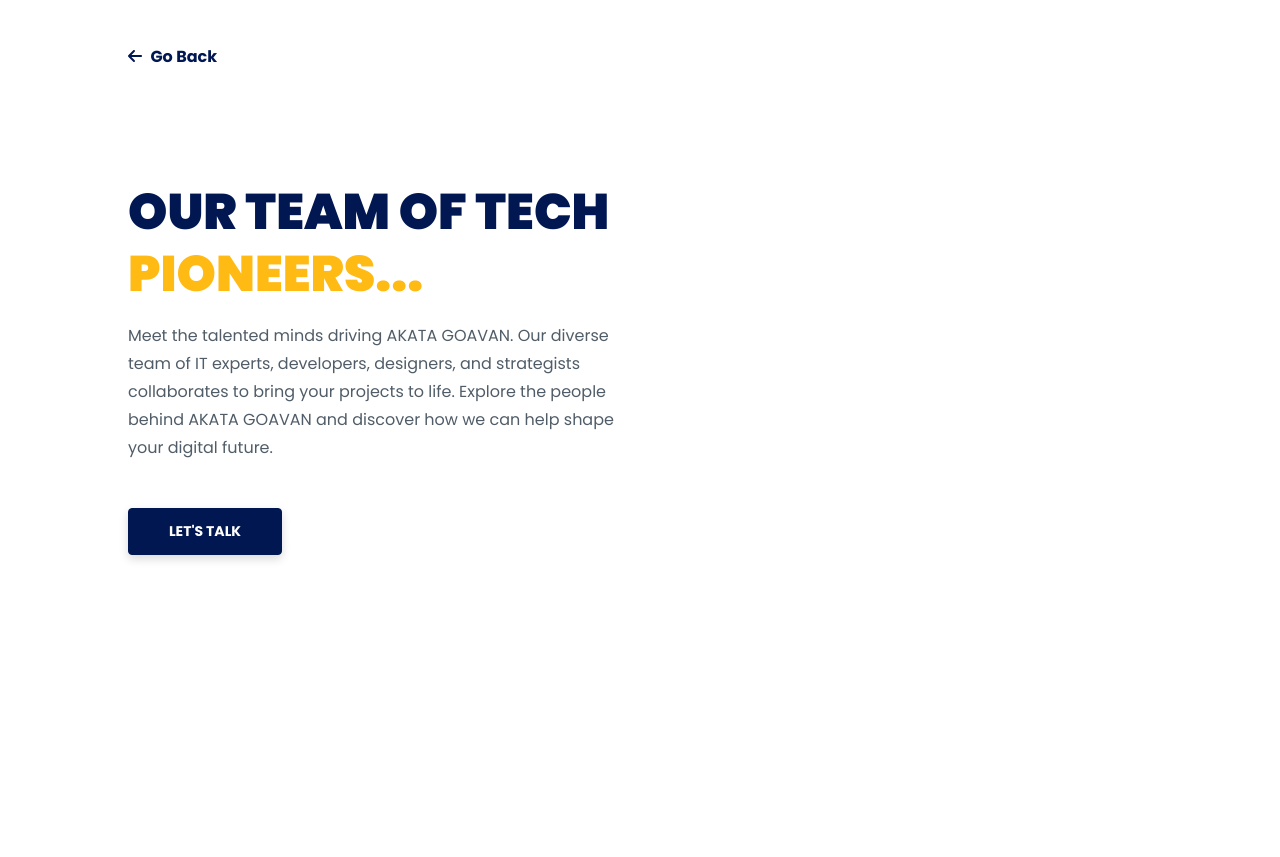
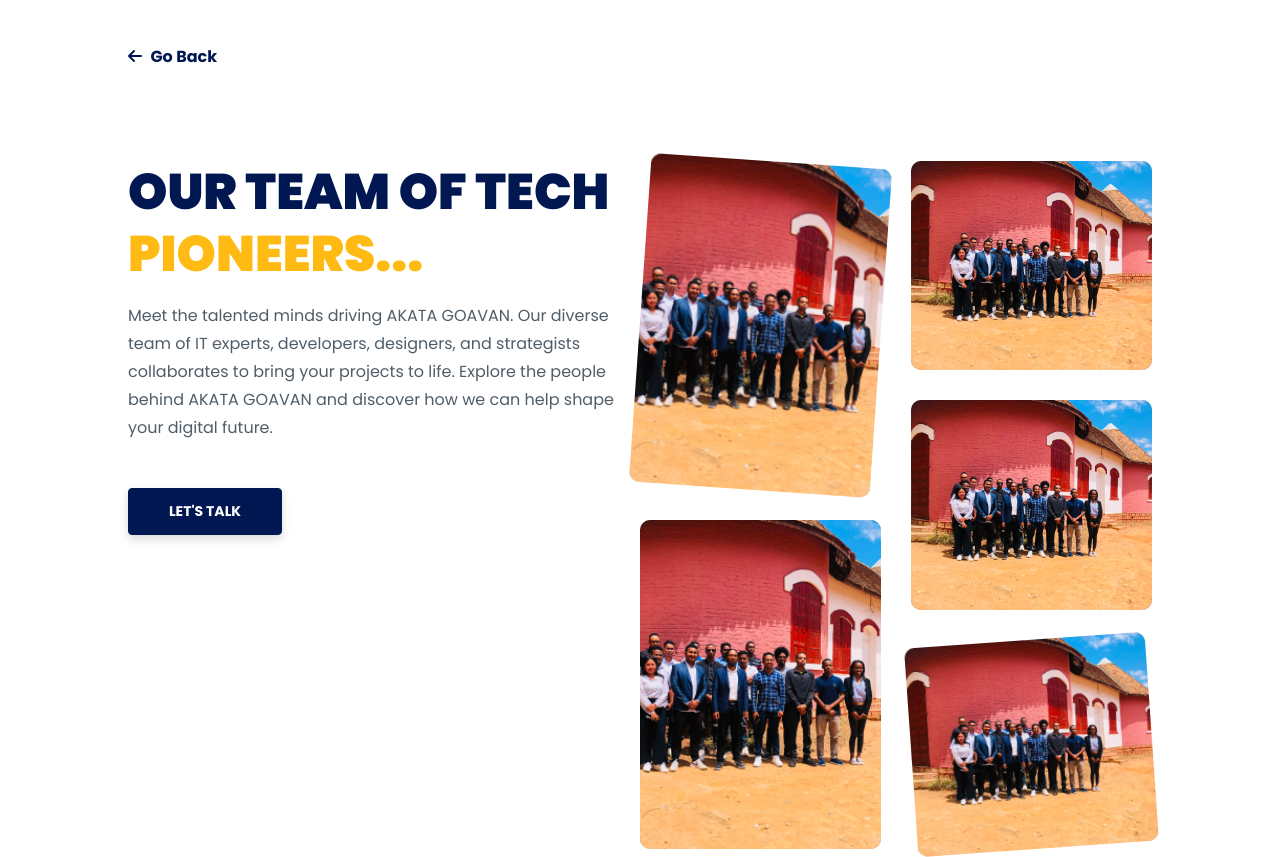
Before and after one commit to maxime-dot/website3, a Next.js app: page /teams in a window 1280 px wide. Before the commit the page ends 800 px from the top, so only its background shows below. Built offline with nearby package versions, Linux system fonts and the light colour scheme.

Commit message:
feat: add image on team card

```diff
--- a/src/app/teams/page.tsx
+++ b/src/app/teams/page.tsx
@@ -4,6 +4,7 @@
 import { FontAwesomeIcon } from "@fortawesome/react-fontawesome";
 import { motion } from "framer-motion";
 import { useRouter } from "next/navigation";
+import Image from "next/image";
 import "./team-page.scss";
 import { faArrowLeft } from "@fortawesome/free-solid-svg-icons";
 import Button from "../components/button/normal/Button";
@@ -55,7 +56,84 @@
             />
           </motion.div>
         </div>
-        <div className="content-gallery"></div>
+        <div className="content-gallery w-100">
+          <div className="card-part">
+            <motion.div
+              initial={{ opacity: 0, y: -40, rotate: 10 }}
+              animate={{ opacity: 1, y: 0, rotate: 4 }}
+              transition={{ delay: 0.2 }}
+              whileHover={{ rotate: 0 }}
+              className="part-photo"
+            >
+              <Image
+                src={"/images/teams/akata-team.png"}
+                alt="akata-team"
+                width={300}
+                height={600}
+                className="card-part-photo"
+              />
+            </motion.div>
+            <motion.div
+              initial={{ opacity: 0, y: -40 }}
+              animate={{ opacity: 1, y: 0 }}
+              transition={{ delay: 0.4 }}
+              className="part-photo"
+            >
+              <Image
+                src={"/images/teams/akata-team.png"}
+                alt="akata-team"
+                width={300}
+                height={600}
+                className="card-part-photo"
+              />
+            </motion.div>
+          </div>
+          <div className="card-part">
+            <motion.div
+              initial={{ opacity: 0, y: 40 }}
+              animate={{ opacity: 1, y: 0 }}
+              transition={{ delay: 0.6 }}
+              className="part-photo"
+            >
+              <Image
+                src={"/images/teams/akata-team.png"}
+                alt="akata-team"
+                width={300}
+                height={600}
+                className="card-part-photo"
+              />
+            </motion.div>
+            <motion.div
+              initial={{ opacity: 0, y: 40 }}
+              animate={{ opacity: 1, y: 0 }}
+              transition={{ delay: 0.8 }}
+              className="part-photo"
+            >
+              <Image
+                src={"/images/teams/akata-team.png"}
+                alt="akata-team"
+                width={300}
+                height={600}
+                className="card-part-photo"
+              />
+            </motion.div>
+            <motion.div
+              initial={{ opacity: 0, y: 40 }}
+              animate={{ opacity: 1, y: 0, rotate: -4 }}
+              whileHover={{ rotate: 0 }}
+              transition={{ delay: 1 }}
+              className="part-photo"
+            >
+              <Image
+                src={"/images/teams/akata-team.png"}
+                alt="akata-team"
+                width={300}
+                height={600}
+                className="card-part-photo"
+              />
+            </motion.div>
+          </div>
+        </div>
       </div>
     </div>
   );
--- a/src/app/teams/team-page.scss
+++ b/src/app/teams/team-page.scss
@@ -26,15 +26,44 @@
   .team-page-content {
     display: grid;
     grid-template-columns: 1fr 1fr;
-    height: 100px;
-    margin-top: 100px;
+    margin-top: 80px;
     .content-text {
       .text-description {
         margin-top: 16px;
         max-width: 500px;
       }
-      .btn-open-modal{
+      .btn-open-modal {
         margin-top: 46px;
+      }
+    }
+    .content-gallery {
+      display: grid;
+      grid-template-columns: 1fr 1fr;
+      max-width: 707px;
+      gap: 30px;
+      .card-part {
+        display: grid;
+        grid-template-rows: 1fr 1fr;
+        gap: 30px;
+        height: 688px;
+        .part-photo {
+          background: rgb(164, 154, 154);
+          border-radius: 10px;
+          overflow: hidden;
+          .card-part-photo {
+            width: 100%;
+            height: 100%;
+            -o-object-fit: cover;
+            object-fit: cover;
+            transition: all 0.3s ease-in-out;
+            &:hover {
+              transform: scale(1.1);
+            }
+          }
+        }
+        &:nth-child(2) {
+          grid-template-rows: 1fr 1fr 1fr;
+        }
       }
     }
   }
```
Also changed, not shown: public/images/teams/akata-team.png (added).
